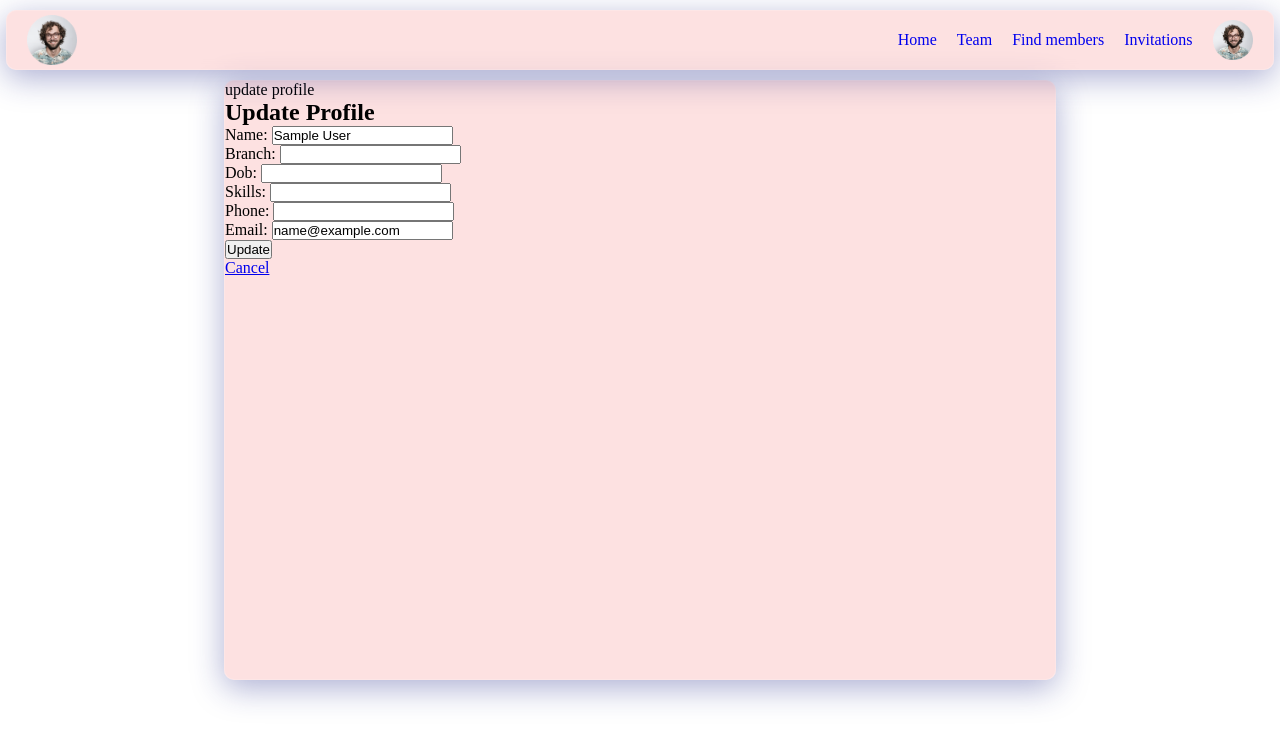
After one commit to NIC8146/Hackathom-Management-System, a Django app: page /update_profile in a window 1280 px wide. The commit adds this page. Shown: the top 743 px of the page. Run offline with Django 5.2, Linux system fonts and the light colour scheme; the visitor is signed in with stand-in values (Sample User, id 1).

Commit message:
- Add update profile functionality and corresponding templates - added settings menu in navbar

```diff
--- a/base/forms.py
+++ b/base/forms.py
@@ -1,19 +1,31 @@
-from django.forms import ModelForm
+from django import forms
+# from django.forms import form.ModelForm
 from .models import team, invitation, participant
+from django.contrib.auth.forms import PasswordChangeForm
 
-class teamform(ModelForm):
+class teamform(forms.ModelForm):
     class Meta:
         model = team
         fields = "__all__"
         exclude = ["member1", "member2", "teamleader","member_number"]
 
 
-class invitationForm(ModelForm):
+class invitationForm(forms.ModelForm):
     class Meta:
         model = invitation
         fields = ["message"]
 
-class register_participant_form(ModelForm):
+class register_participant_form(forms.ModelForm):
     class Meta:
         model = participant
         fields = ["name", "username", "phone", "skills", "email", "password"]
+
+class UpdateParticipantForm(forms.ModelForm):
+    class Meta:
+        model = participant
+        fields = ['name', 'branch', 'dob', 'skills', 'phone', 'email']  # exclude password here
+
+class CustomPasswordChangeForm(PasswordChangeForm):
+    old_password = forms.CharField(widget=forms.PasswordInput(attrs={'placeholder': 'Old Password'}))
+    new_password1 = forms.CharField(widget=forms.PasswordInput(attrs={'placeholder': 'New Password'}))
+    new_password2 = forms.CharField(widget=forms.PasswordInput(attrs={'placeholder': 'Confirm New Password'}))
--- /dev/null
+++ b/base/templates/base/update_profile.html
@@ -0,0 +1,23 @@
+{% extends 'base.html' %}
+
+{% block content %}
+
+{% load static %}
+<link rel="stylesheet" href="{% static 'base/css/register_participants.css' %}">
+
+<div id="form-block">update profile
+    <h2>Update Profile</h2>
+    <form method="POST">
+        {% csrf_token %}
+        {{ form.as_p }}
+
+        <button type="submit">Update</button>
+    </form>
+
+    <a href="{% url 'home' %}">Cancel</a>
+</div>
+
+
+
+
+{% endblock %}
--- a/base/urls.py
+++ b/base/urls.py
@@ -2,21 +2,32 @@ from django.urls import path
 from . import views
 
 urlpatterns = [
+
+    # page links
     path("", views.home, name="home"), # home page
     path("teams", views.teams, name="teams"), # teams page
     path("find_members", views.find_members, name="find_members"), # find member page
     path("invitations", views.invitations, name="invitations"), # user invitations page
     path("invite_participant/<str:pk>",views.invite_participant,name="invite_participant"), # invitation page
 
-
+    # invitation operation links
     path("accept_invitation/<str:pk>",views.accept_invitation, name="accept_invitation"), # delete invitation card
     path("delete_invitation/<str:pk>",views.delete_invitaion, name="delete_invitation"), # delete invitation card
+
+    # login logout links
     path("loginpage", views.loginpage, name="loginpage"), # login page
     path("logoutuser", views.logoutuser, name="logoutuser"), # logout the user
+
+    # register links
     path("registerpage",views.registerpage,name="registerpage"), # register the new user
     path("register_participant", views.register_participant, name="register_participant"), # register the participant
     path("register_team", views.register_team, name="register_team"), #register team page
+
+    # profile links
     path("participant_profile/<str:pk>/", views.participant_profile, name="participant_profile"), # participant profile page
     path("team_profile/<str:pk>/", views.team_profile, name="team_profile"), # team profile page
     path("profilepage/<str:pk>/", views.profilepage, name="profilepage"), # logined user profile page
+
+    # update link
+    path("update_profile", views.update_profile, name="update_profile"),
 ]
--- a/base/views.py
+++ b/base/views.py
@@ -4,10 +4,10 @@ from django.contrib import messages
 from django.contrib.auth import authenticate, login, logout
 from django.contrib.auth.forms import UserCreationForm
 from django.contrib.auth.decorators import login_required
-# from django.http.request import QueryDict
-
 from .models import team, participant, invitation
 from .forms  import teamform, invitationForm, register_participant_form
+from django.contrib.auth import update_session_auth_hash
+from .forms import UpdateParticipantForm, CustomPasswordChangeForm
 
 # Create your views here
 def home(request):
@@ -53,7 +53,22 @@ def registerpage(request):
     context = {"form": register_participant_form()}
     return render(request, 'base/login_register.html', context)
 
+@login_required
+def update_profile(request):
+    user = request.user
+    if request.method == 'POST':
+        form = UpdateParticipantForm(request.POST, instance=user)
 
+        if form.is_valid():
+            form.save()
+            return redirect('home')
+        else:
+            messages.error(request, 'errors')
+    else:
+        form = UpdateParticipantForm(instance=request.user)
+
+    context = {'form': form}
+    return render(request, 'base/update_profile.html', context)
 
 @login_required(login_url="/loginpage")
 def invitations(request):
--- a/templates/navbar.html
+++ b/templates/navbar.html
@@ -29,6 +29,10 @@
                     <img src="{% static 'base/images/profile.png' %}" alt="">
                     <p>Profile</p>
                 </a>
+                <a href="{% url 'update_profile' %}" class="sub-menu-link">
+                    <img src="{% static 'base/images/setting.png' %}" alt="">
+                    <p>Settings</p>
+                </a>
                 <a href="{% url 'logoutuser' %}" class="sub-menu-link">
                     <img src="{% static 'base/images/logout.png' %}" alt="">
                     <p>Logout</p>
```
